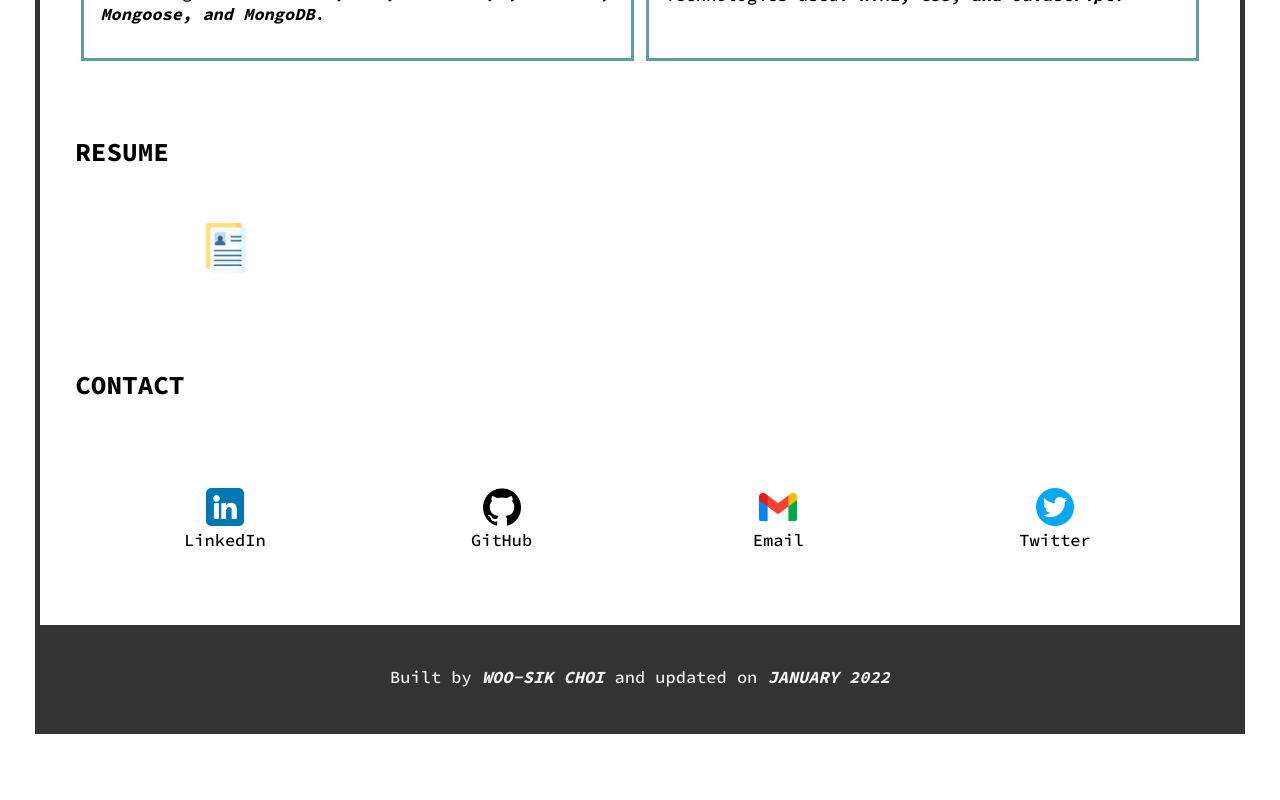
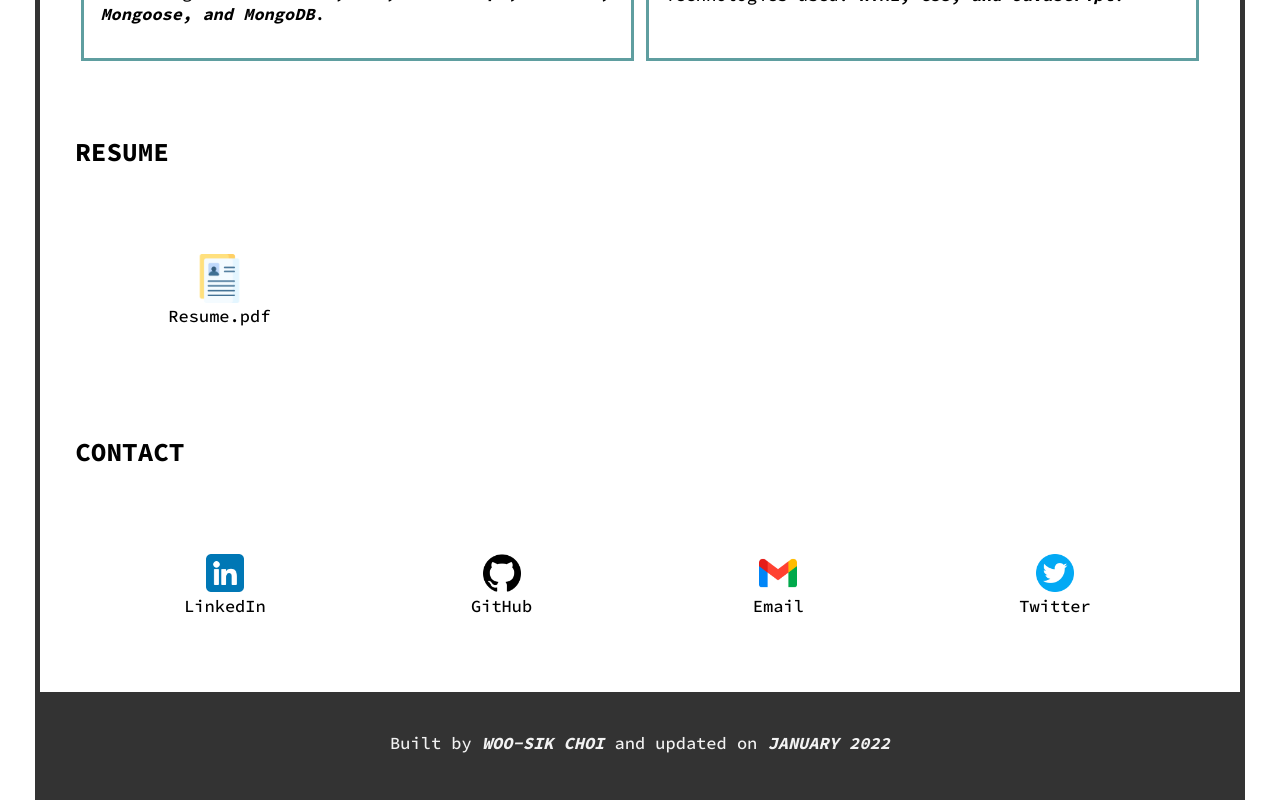
Before and after one commit to dvlprwchoi/portfolio-2, a React (Create React App) app: page / in a window 1280 px wide. Shown: the part 3580-4380 px from the top of the page. Before the commit the page ends 4314 px from the top, so only its background shows below. Built offline with nearby package versions, Linux system fonts and the light colour scheme.

Commit message:
Add resume title

```diff
--- a/src/App.css
+++ b/src/App.css
@@ -52,10 +52,16 @@ body,
   justify-content: center;
 }
 
+.resume-information-container ul {
+  display: flex;
+}
+
 .resume-icon-container {
   display: flex;
-  justify-content: flex-start;
-  margin-left: 10%;
+  flex-direction: column;
+  align-items: center;
+  /* flex: 0 1 22%; */
+  flex-basis: 22%;
 }
 
 .resume-icon-container a {
@@ -102,7 +108,8 @@ span {
 
   .resume-icon-container {
     justify-content: center;
-    margin: 0;
+    /* margin: 0; */
+    flex-basis: auto;
   }
 
   .icon {
--- a/src/components/Main/Main.js
+++ b/src/components/Main/Main.js
@@ -31,8 +31,11 @@ function Main() {
       <Projects />
       <div className="resume" id="resume">
         <h2>RESUME</h2>
-        <p className="resume-icon-container">
+        <div className="resume-information-container">
+          <ul>
+            <li className="resume-icon-container">
               <a
+                className="icon-link-container"
                 href="https://drive.google.com/file/d/1OUYnIQoEs8iinhzO_sTwx7YZUc3vxgJ-/view?usp=sharing"
                 target="_blank"
               >
@@ -40,11 +43,14 @@ function Main() {
                   className="resume-icon icon"
                   src={resumeIcon}
                   alt="Resume Icon"
-              width="5%"
+                  width="20%"
                   height="auto"
                 />
+                Resume.pdf
               </a>
-        </p>
+            </li>
+          </ul>
+        </div>
       </div>
       <Contact />
     </div>
```
Lines whose indentation alone changed are shown as unchanged.
